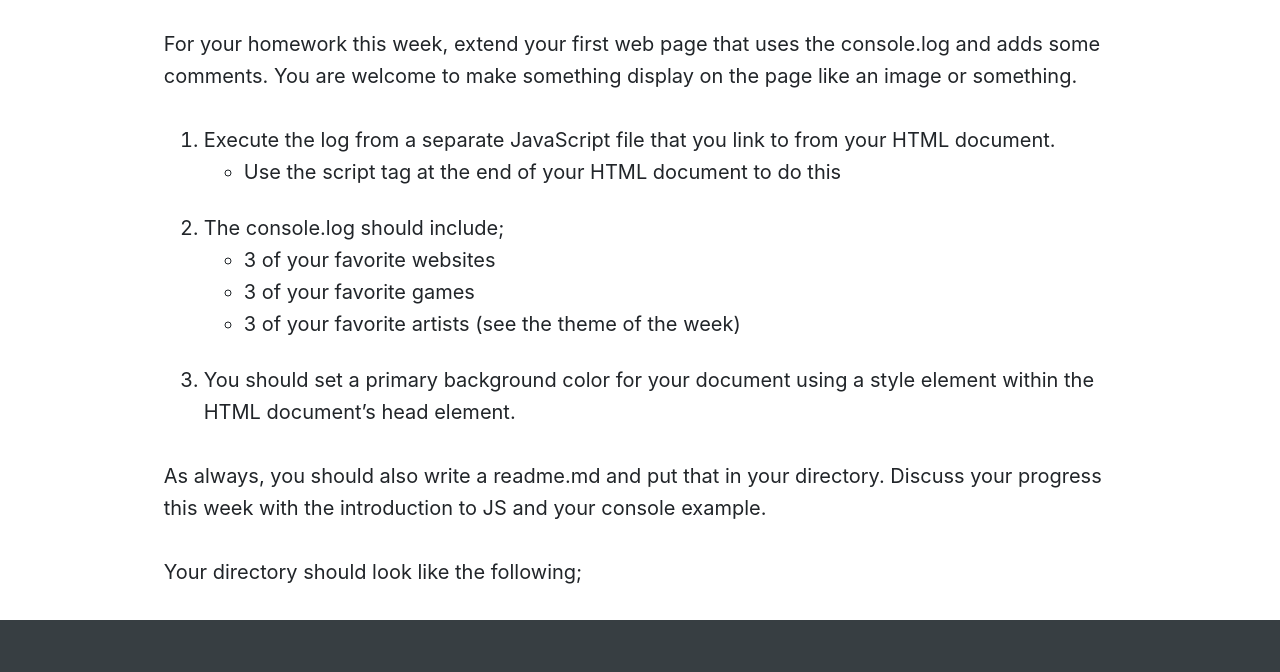
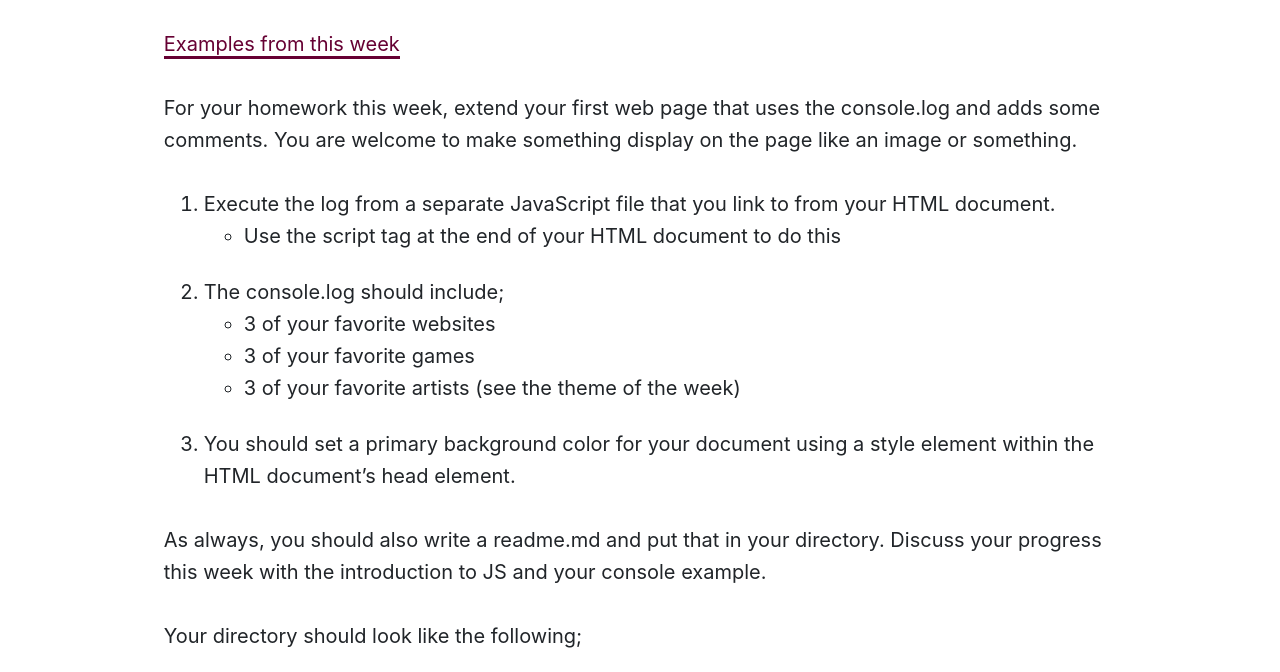
Before and after one commit to Montana-Media-Arts/441-web-tech-Spring2020-course, a Jekyll site: the page built from modules/week-2/_posts/2011-01-01-homework.md, in a window 1280 px wide and 900 px high, scrolled down 893 px, cut to the strip 228-900 px from the top of the window. Built offline with Jekyll 4.4.1, drawn with Linux system fonts in a browser that asks for light colours; nearby versions of some CDN libraries.

Commit message:
added a link to examples

```diff
--- a/modules/week-2/_posts/2011-01-01-homework.md
+++ b/modules/week-2/_posts/2011-01-01-homework.md
@@ -7,6 +7,8 @@ jotted: false
 # Homework 2
 
 <div class="embed-responsive embed-responsive-16by9"><iframe class="embed-responsive-item" src="https://umontana.zoom.us/rec/play/7MUrI7io_W83E4LGtgSDAv8vW46_Kvms2nUeqfYMyEexBnYKMwGlM-ZEM-UDLUPvkXloQ2sp_6CEZK4E?continueMode=true" frameborder="0" allowfullscreen></iframe></div>
+
+[Examples from this week](https://github.com/Montana-Media-Arts/441-WebTech-Spring2020-Examples)
 
 For your homework this week, extend your first web page that uses the console.log and adds some comments. You are welcome to make something display on the page like an image or something.
 
```
